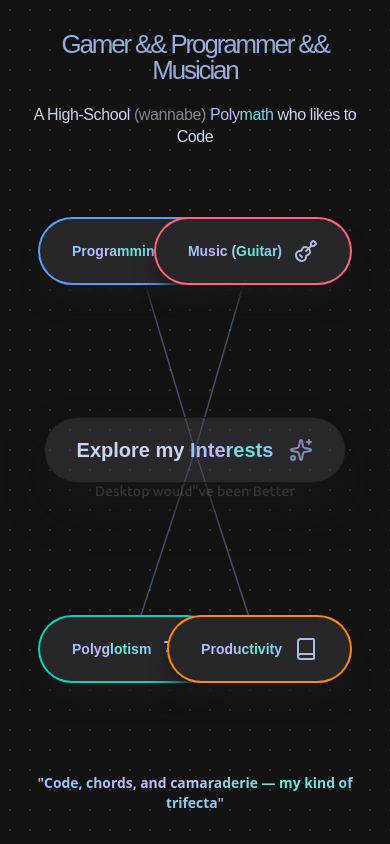
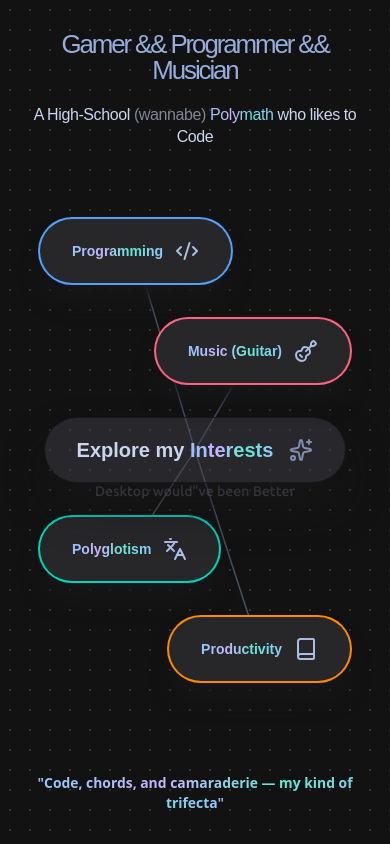
Before and after one commit to Jonak-Adipta-Kalita/JAK-Website, a Next.js app: page / in a window 390 px wide. Built offline with nearby package versions, Linux system fonts and the light colour scheme; a web font is replaced by a local one.

Commit message:
yeah I like this

```diff
--- a/src/app/LobbyPortals.tsx
+++ b/src/app/LobbyPortals.tsx
@@ -80,13 +80,13 @@ const LobbyPortals = () => {
                     <Portal name="Programming" Icon={Code2Icon} />
                 </FloatingDiv>
                 <FloatingDiv
-                    className="absolute top-10 right-10"
+                    className="absolute top-35 right-10 sm:top-10"
                     anchorRef={anchorRef!}
                 >
                     <Portal name="Music (Guitar)" Icon={GuitarIcon} />
                 </FloatingDiv>
                 <FloatingDiv
-                    className="absolute bottom-10 left-10"
+                    className="absolute bottom-35 left-10 sm:bottom-10"
                     anchorRef={anchorRef!}
                 >
                     <Portal name="Polyglotism" Icon={LanguagesIcon} />
```
